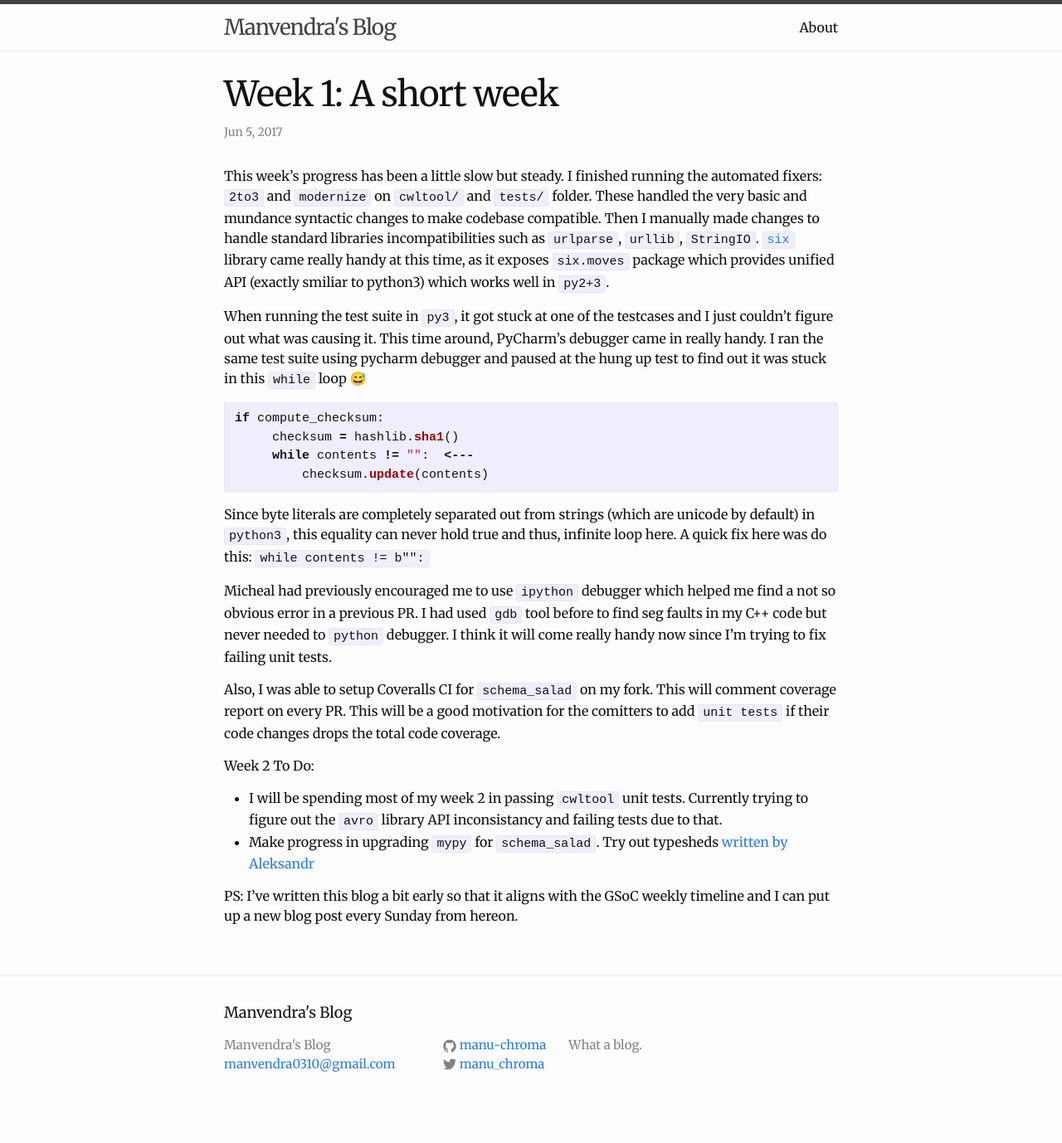
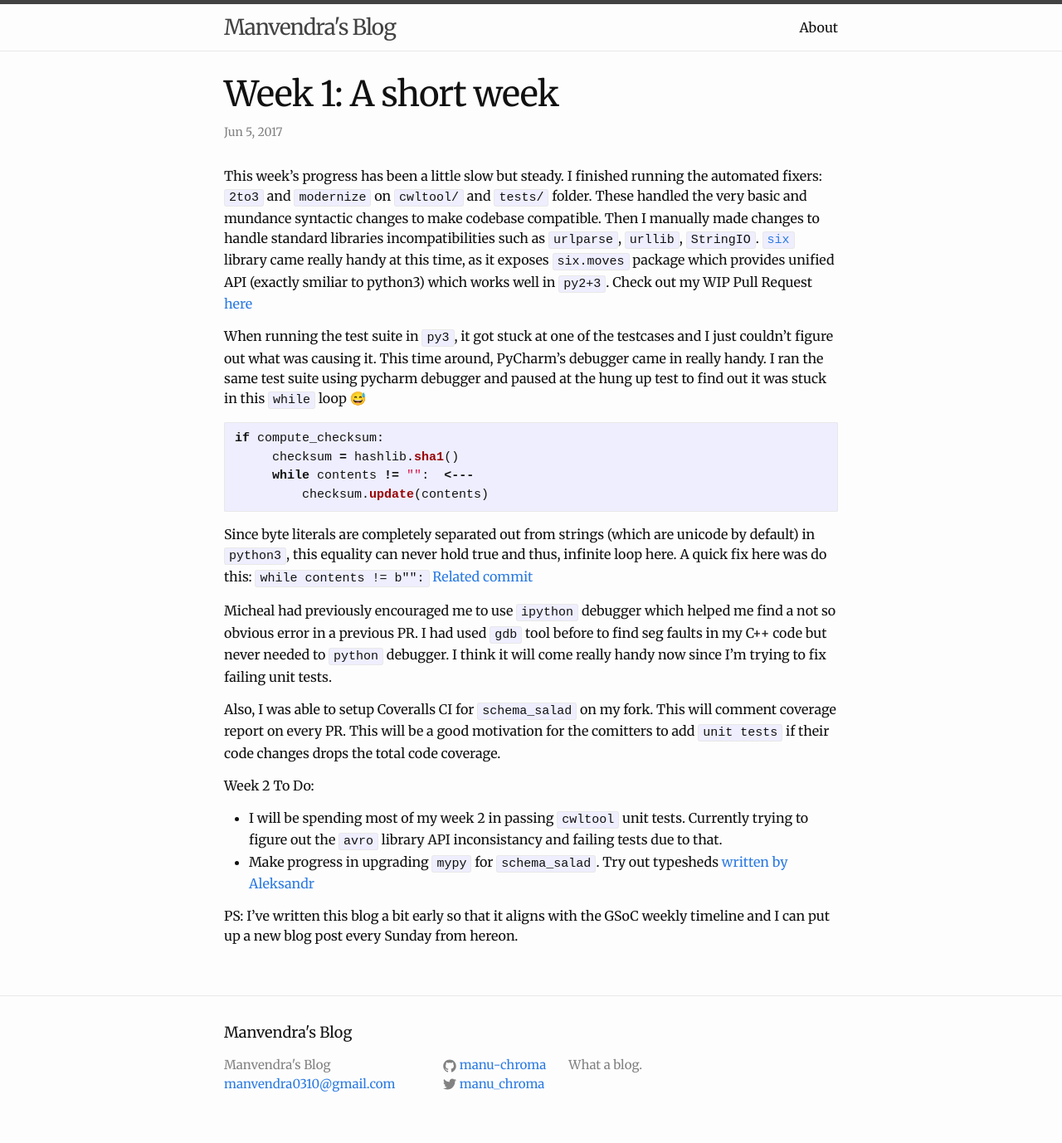
Before and after one commit to manu-chroma/blog, a Jekyll site: the page built from _posts/2017-06-05-week-1.markdown, in a window 1280 px wide. Shown: the whole page at 83% size. Built offline with Jekyll 4.4.1, drawn with Linux system fonts in a browser that asks for light colours; emoji names are drawn with the system emoji font; comment, search, counter and statistics services are not loaded; before the commit the page ends 1354 px from its top, so only the background shows below that.

Commit message:
added relevant links in week 1 post

````diff
--- a/_posts/2017-06-05-week-1.markdown
+++ b/_posts/2017-06-05-week-1.markdown
@@ -5,7 +5,7 @@ categories: GSoC '17
 published: true
 ---
 
-This week's progress has been a little slow but steady. I finished running the automated fixers: ``2to3`` and ``modernize`` on ``cwltool/`` and ``tests/`` folder. These handled the very basic and mundance syntactic changes to make codebase compatible. Then I manually made changes to handle standard libraries incompatibilities such as  ``urlparse``, ``urllib``, ``StringIO``. [``six``](https://github.com/benjaminp/six) library came really handy at this time, as it exposes ``six.moves`` package which provides unified API (exactly smiliar to python3) which works well in ``py2+3``.
+This week's progress has been a little slow but steady. I finished running the automated fixers: ``2to3`` and ``modernize`` on ``cwltool/`` and ``tests/`` folder. These handled the very basic and mundance syntactic changes to make codebase compatible. Then I manually made changes to handle standard libraries incompatibilities such as  ``urlparse``, ``urllib``, ``StringIO``. [``six``](https://github.com/benjaminp/six) library came really handy at this time, as it exposes ``six.moves`` package which provides unified API (exactly smiliar to python3) which works well in ``py2+3``. Check out my WIP Pull Request [here](https://github.com/common-workflow-language/cwltool/pull/412/)
 
 When running the test suite in ``py3``, it got stuck at one of the testcases and I just couldn't figure out what was causing it. This time around, PyCharm's debugger came in really handy. I ran the same test suite using pycharm debugger and paused at the hung up test to find out it was stuck in this ``while`` loop :sweat_smile:
 
@@ -16,7 +16,7 @@ if compute_checksum:
          checksum.update(contents)
 ```
 Since byte literals are completely separated out from strings (which are unicode by default) in ``python3``, this equality can never hold true and thus, infinite loop here. A quick fix here was do this:
-``while contents != b"":``
+``while contents != b"":`` [Related commit](https://github.com/common-workflow-language/cwltool/pull/412/commits/33a4f4cacb48ac738176409c68670515f7a42f5a)
 
 Micheal had previously encouraged me to use ``ipython`` debugger which helped me find a not so obvious error in a previous PR. I had used ``gdb`` tool before to find seg faults in my C++ code but never needed to ``python`` debugger. I think it will come really handy now since I'm trying to fix failing unit tests.
 
````
